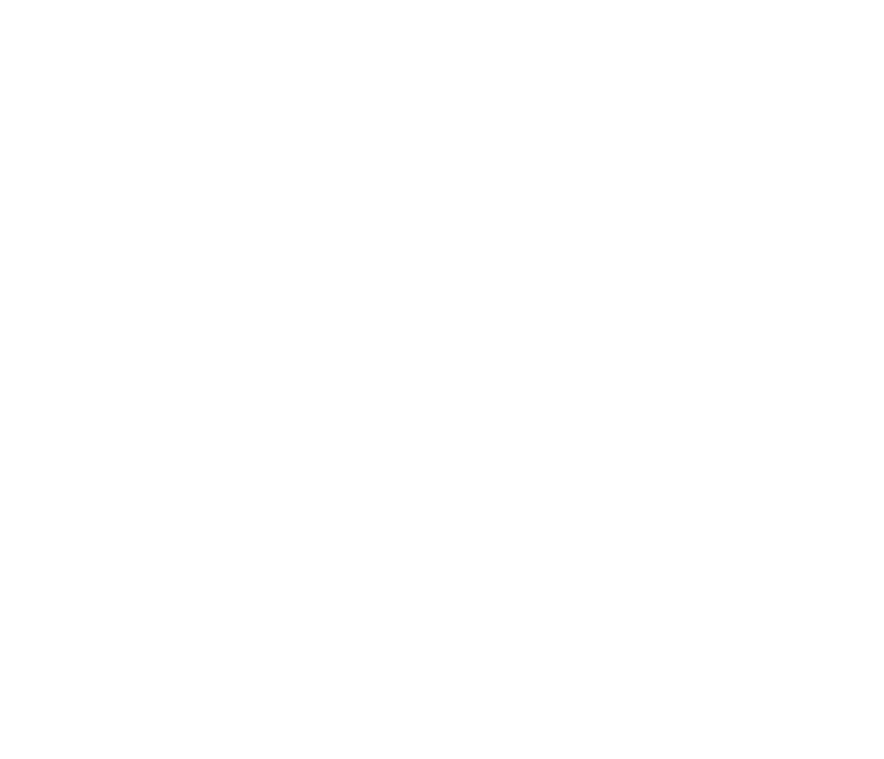
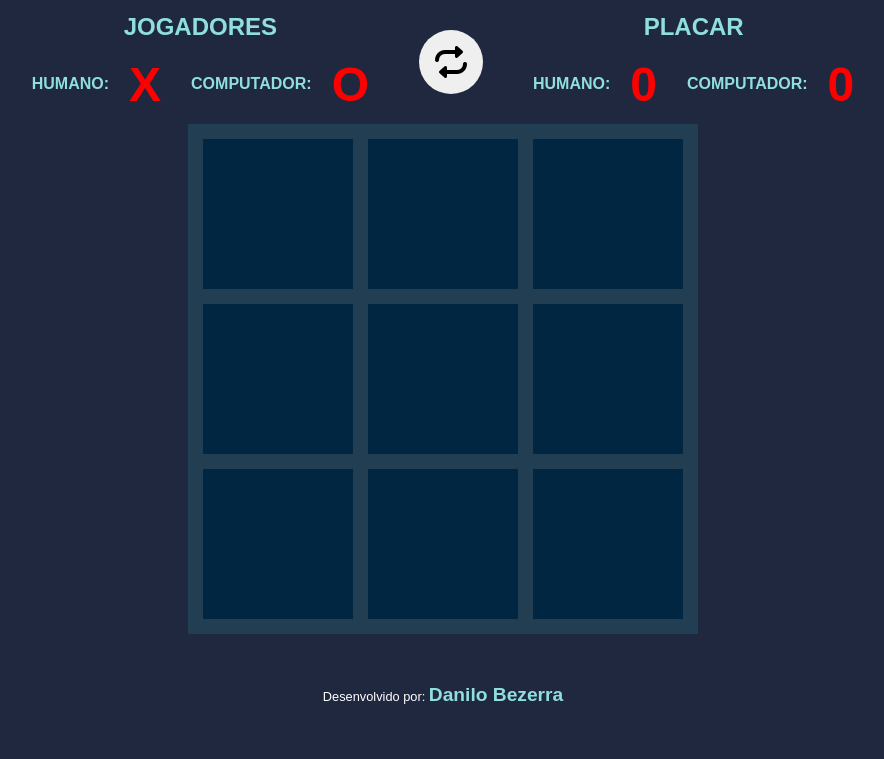
Before and after one commit to danilo-bezerra/jogodavelha, a plain HTML site: page index.html in a window 1280 px wide. Shown: the whole page, without its empty margins (197-1081 px from the left). Drawn offline with Linux system fonts and the light colour scheme.

Commit message:
Update index.html

```diff
--- a/index.html
+++ b/index.html
@@ -4,9 +4,87 @@
     <meta charset="UTF-8">
     <meta http-equiv="X-UA-Compatible" content="IE=edge">
     <meta name="viewport" content="width=device-width, initial-scale=1.0">
-    <title>Jogo da velha</title>
+    <title>Jogo da Velha</title>
+    <link rel="stylesheet" href="css/css.css">
+    <link rel="stylesheet" href="https://cdnjs.cloudflare.com/ajax/libs/font-awesome/6.0.0/css/all.min.css" integrity="sha512-9usAa10IRO0HhonpyAIVpjrylPvoDwiPUiKdWk5t3PyolY1cOd4DSE0Ga+ri4AuTroPR5aQvXU9xC6qOPnzFeg==" crossorigin="anonymous" referrerpolicy="no-referrer" />
+    <link rel="shortcut icon" href="img/tic-tac-toe.png" type="image/x-icon">
 </head>
 <body>
+    <main>
+        <div class="players v1">
+            <div>
+                <h2>Jogadores</h2>
+                <div class="sobre">
+                    <p class="player">Humano: <span class="humano">#</span></p>
+                    <p class="player">Computador: <span class="naoHumano">#</span></p>
+                </div>
+            </div>
+            <button onclick="novoJogo()" class="btn"><i class="fa-solid fa-repeat"></i></button>
+            <div>
+                <h2>placar</h2>
+                <div class="sobre">
+                    <p class="player">Humano: <span class="placarHumano">0</span></p>
+                    <p class="player">Computador: <span class="placarComputador">0</span></p>
+                </div>
+            </div>
+        </div>
+        <section class="game">
+            <div class="card">
+            </div>
+            <div class="card">
 
+            </div>
+            <div class="card">
+
+            </div>
+            <div class="card">
+
+            </div>
+            <div class="card">
+
+            </div>
+            <div class="card">
+
+            </div>
+            <div class="card">
+
+            </div>
+            <div class="card">
+
+            </div>
+            <div class="card">
+
+            </div>
+            <div class="fimDeJogo">
+                <h2>Fim de jogo</h2>
+                <div class="players v1">
+                    <div>
+                        <h2>Jogadores</h2>
+                        <div class="sobre">
+                            <p class="player">Humano: <span class="humano">#</span></p>
+                            <p class="player">Computador: <span class="naoHumano">#</span></p>
+                        </div>
+                    </div>
+                    <div>
+                        <h2>placar</h2>
+                        <div class="sobre">
+                            <p class="player">Humano: <span class="placarHumano">0</span></p>
+                            <p class="player">Computador: <span class="placarComputador">0</span></p>
+                        </div>
+                    </div>
+                </div>
+                <div class="vencedor">
+
+                </div>
+                <button class="btn" onclick="novoJogo()">
+                    Jogar Jovamente
+                </button>
+            </div>
+        </section>
+    </main>
+    <footer>
+        <p>Desenvolvido por: <a href="https://www.instagram.com/danilobezerra.io/" target="_blank"><strong>Danilo Bezerra</strong></a></p>
+    </footer>
+    <script src="js/js.js"></script>
 </body>
 </html>
```
